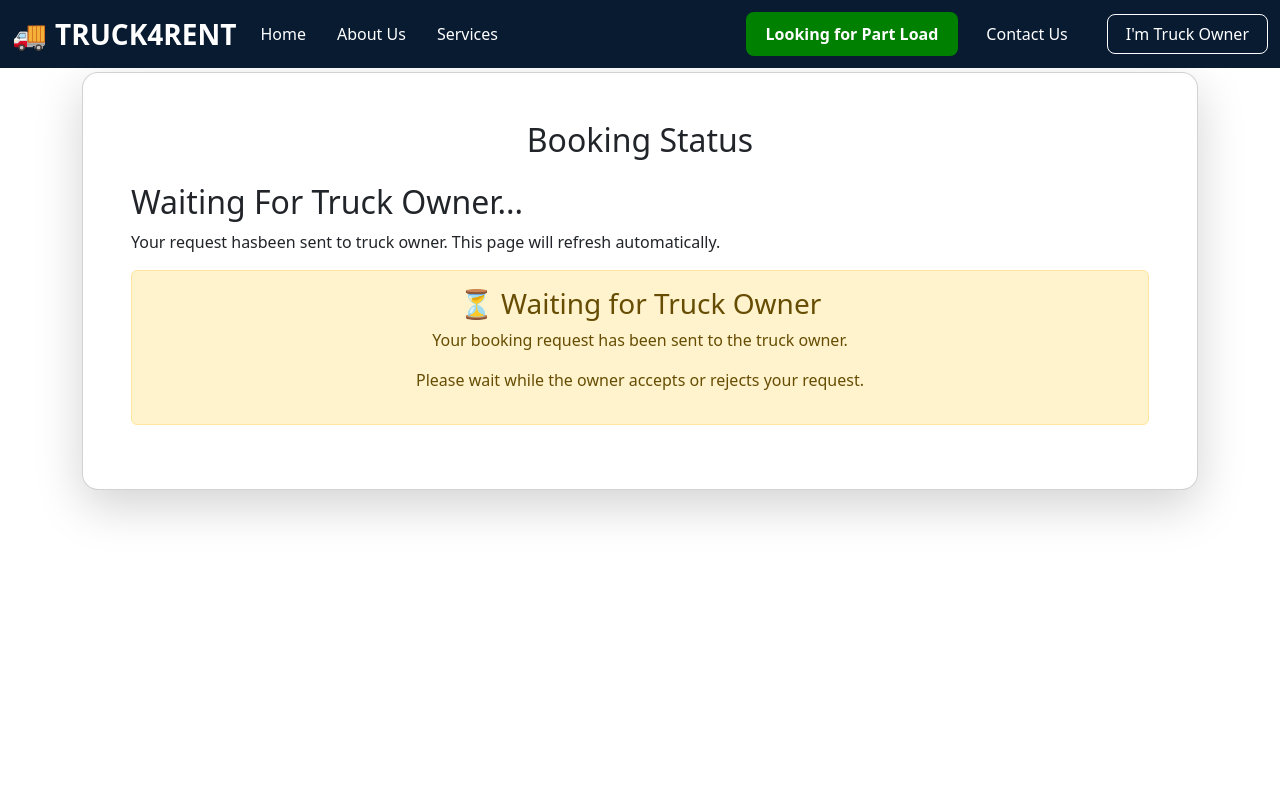
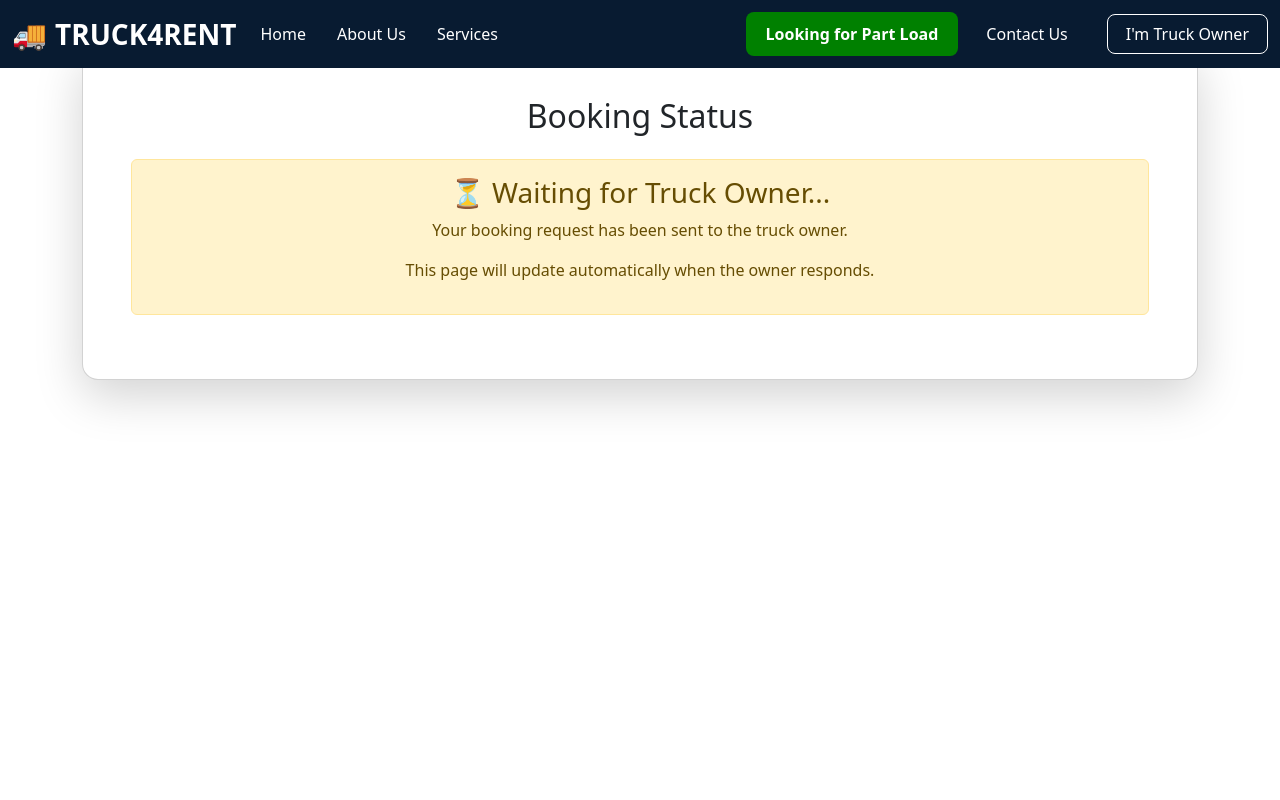
Before and after one commit to ajendra-singh25/Truck4Rent, a Django app: page /booking-status/1/ in a window 1280 px wide. Run offline with Django 5.2, Linux system fonts and the light colour scheme; tables that the repository leaves empty hold one stand-in row (values such as "Sample post").

Commit message:
Complete booking workflow with live status updates

````diff
--- a/home/views.py
+++ b/home/views.py
@@ -7,8 +7,9 @@ from .models import TruckOwner, Booking
 from django.http import JsonResponse
 from twilio.rest import Client
 from django.shortcuts import render
-from django.core.mail import EmailMultiAlternatives
+from django.core.mail import EmailMultiAlternatives, get_connection
 from django.conf import settings
+from django.urls import reverse
 
 
 
@@ -130,191 +131,118 @@ def send_owner_sms(owner, pickup, drop, price):
         print("SMS Error:", e)
 def send_owner_email(owner, booking, distance):
 
-    BASE_URL = "https://nerd-shelter-laundry.ngrok-free.dev"
+    BASE_URL = "https://truck4rent.onrender.com"
 
-    accept_url = f"{BASE_URL}/accept-booking/{booking.id}/"
-    reject_url = f"{BASE_URL}/reject-booking/{booking.id}/"
+    accept_url = BASE_URL + reverse(
+        "accept_booking",
+        args=[booking.id]
+    )
+
+    reject_url = BASE_URL + reverse(
+        "reject_booking",
+        args=[booking.id]
+    )
 
     subject = "🚚 New Truck Booking - Truck4Rent"
 
     html_message = f"""
-    <!DOCTYPE html>
     <html>
 
-    <body style="margin:0;padding:20px;background:#f4f6f9;font-family:Arial,sans-serif;">
+    <body style="font-family:Arial;background:#f4f4f4;padding:20px;">
 
-    <table align="center"
-           cellpadding="0"
-           cellspacing="0"
-           width="650"
-           style="background:#ffffff;
-                  border-radius:12px;
-                  overflow:hidden;
-                  box-shadow:0 5px 20px rgba(0,0,0,.15);">
+    <div style="
+        max-width:700px;
+        margin:auto;
+        background:white;
+        border-radius:10px;
+        padding:30px;
+    ">
 
-        <!-- Header -->
-        <tr>
-            <td style="background:#0d2b4d;
-                       color:white;
-                       text-align:center;
-                       padding:25px;">
+    <h2 style="color:#0d2b4d;">
+    🚚 New Truck Booking
+    </h2>
 
-                <h1 style="margin:0;">
-                    🚚 Truck4Rent
-                </h1>
+    <hr>
 
-                <p style="margin-top:10px;font-size:17px;">
-                    New Truck Booking Request
-                </p>
+    <p><b>Customer:</b> {booking.customer_name}</p>
 
-            </td>
-        </tr>
+    <p><b>Mobile:</b> {booking.customer_mobile}</p>
 
-        <!-- Booking Details -->
-        <tr>
+    <p><b>Pickup:</b> {booking.loading_location}</p>
 
-            <td style="padding:30px;">
+    <p><b>Drop:</b> {booking.unloading_location}</p>
 
-                <h2 style="color:#0d2b4d;">
-                    Booking Details
-                </h2>
+    <p><b>Date:</b> {booking.booking_date}</p>
 
-                <table width="100%" cellpadding="8">
+    <p><b>Distance:</b> {distance:.2f} KM</p>
 
-                    <tr>
-                        <td><b>Customer</b></td>
-                        <td>{booking.customer_name}</td>
-                    </tr>
+    <h2 style="color:green;">
+        ₹ {booking.estimated_price}
+    </h2>
 
-                    <tr>
-                        <td><b>Mobile</b></td>
-                        <td>{booking.customer_mobile}</td>
-                    </tr>
+    <br>
 
-                    <tr>
-                        <td><b>Pickup</b></td>
-                        <td>{booking.loading_location}</td>
-                    </tr>
+    <a href="{accept_url}"
+    style="
+    background:#16a34a;
+    color:white;
+    padding:15px 30px;
+    text-decoration:none;
+    border-radius:8px;
+    font-size:18px;
+    ">
+    ✅ Accept Booking
+    </a>
 
-                    <tr>
-                        <td><b>Drop</b></td>
-                        <td>{booking.unloading_location}</td>
-                    </tr>
+    <br><br>
 
-                    <tr>
-                        <td><b>Booking Date</b></td>
-                        <td>{booking.booking_date}</td>
-                    </tr>
+    <a href="{reject_url}"
+    style="
+    background:#dc2626;
+    color:white;
+    padding:15px 30px;
+    text-decoration:none;
+    border-radius:8px;
+    font-size:18px;
+    ">
+    ❌ Reject Booking
+    </a>
 
-                    <tr>
-                        <td><b>Distance</b></td>
-                        <td>{distance:.2f} KM</td>
-                    </tr>
+    <br><br>
 
-                    <tr>
-                        <td><b>Estimated Price</b></td>
-
-                        <td style="
-                            color:#16a34a;
-                            font-size:22px;
-                            font-weight:bold;">
-
-                            ₹{booking.estimated_price}
-
-                        </td>
-                    </tr>
-
-                </table>
-
-                <br><br>
-
-                <div style="text-align:center;">
-
-                    <p>
-
-                        <a href="{accept_url}"
-                           style="
-                           background:#16a34a;
-                           color:white;
-                           text-decoration:none;
-                           padding:15px 28px;
-                           border-radius:8px;
-                           display:inline-block;
-                           font-size:18px;
-                           font-weight:bold;">
-
-                           ✅ Accept Booking
-
-                        </a>
-
-                    </p>
-
-                    <p>
-
-                        <a href="{reject_url}"
-                           style="
-                           background:#dc2626;
-                           color:white;
-                           text-decoration:none;
-                           padding:15px 28px;
-                           border-radius:8px;
-                           display:inline-block;
-                           font-size:18px;
-                           font-weight:bold;">
-
-                           ❌ Reject Booking
-
-                        </a>
-
-                    </p>
-
-                </div>
-
-            </td>
-
-        </tr>
-
-        <!-- Footer -->
-
-        <tr>
-
-            <td style="
-                background:#f5f5f5;
-                text-align:center;
-                padding:20px;
-                color:#666;
-                font-size:14px;">
-
-                Thank you for being a Truck4Rent Partner.<br>
-                Please respond to this booking as soon as possible.
-
-            </td>
-
-        </tr>
-
-    </table>
+    </div>
 
     </body>
+
     </html>
     """
 
+    connection = get_connection(timeout=10)
+
     email = EmailMultiAlternatives(
         subject=subject,
-        body="You have received a new truck booking.",
+        body="Truck Booking",
         from_email=settings.EMAIL_HOST_USER,
         to=[owner.email],
+        connection=connection
     )
 
     email.attach_alternative(html_message, "text/html")
-    email.send()
 
-    print("✅ EMAIL SENT SUCCESSFULLY")
+    try:
+        email.send()
+
+        print("Email Sent Successfully")
+
+    except Exception as e:
+
+        print("Email Error:", e)
 
 # Create Booking
 def create_booking(request):
 
     if request.method != "POST":
-        return render(request, "booking_failed.html")
+        return redirect("/")
 
     # Customer Details
     name = request.POST.get("customer_name")
@@ -323,25 +251,30 @@ def create_booking(request):
     drop = request.POST.get("drop_location")
     booking_date = request.POST.get("booking_date")
 
-    # Find available truck owner
-    owner = TruckOwner.objects.filter(available=True).first()
+    # Find Available Truck Owner
+    owner = TruckOwner.objects.filter(
+        available=True
+    ).first()
 
     if owner is None:
+
         return render(
             request,
             "booking_failed.html",
             {
-                "message": "Sorry! No truck owner is available right now."
-            },
+                "message": "Sorry! No truck owner is available."
+            }
         )
 
-    # Default values
+    # Default Values
     distance_km = 0
     price = 0
 
     try:
+
         pickup_lat = float(request.POST.get("pickup_lat"))
         pickup_lon = float(request.POST.get("pickup_lon"))
+
         drop_lat = float(request.POST.get("drop_lat"))
         drop_lon = float(request.POST.get("drop_lon"))
 
@@ -352,45 +285,68 @@ def create_booking(request):
             f"?overview=false"
         )
 
-        response = requests.get(url, timeout=10)
+        response = requests.get(
+            url,
+            timeout=10
+        )
+
         response.raise_for_status()
 
         data = response.json()
 
         if data.get("routes"):
-            distance_km = data["routes"][0]["distance"] / 1000
+
+            distance_km = (
+                data["routes"][0]["distance"] / 1000
+            )
+
             price = round(
                 float(owner.rate_per_km) * distance_km,
                 2
             )
 
     except Exception as e:
-        print("Distance calculation error:", e)
 
-    # Create Booking
+        print("Distance Error:", e)
+
+    # Save Booking
     booking = Booking.objects.create(
+
         customer_name=name,
+
         customer_mobile=mobile,
+
         loading_location=pickup,
+
         unloading_location=drop,
+
         booking_date=booking_date,
+
         estimated_price=price,
+
         truck_owner=owner,
-        status="Pending",
+
+        status="Pending"
     )
 
-    # Send owner notification
+    # Send Email (Don't stop booking if email fails)
     try:
+
         send_owner_email(
             owner,
             booking,
-            distance_km,
+            distance_km
         )
+
     except Exception as e:
+
         print("Email Error:", e)
 
-    # Redirect to booking status page
-    return redirect("booking_status", booking.id)
+    # Go to Booking Status Page
+    return redirect(
+        "booking_status",
+        booking.id
+    )
 def booking_status_api(request, booking_id):
     booking = Booking.objects.get(id=booking_id)
     return JsonResponse({
@@ -402,32 +358,65 @@ def booking_status_api(request, booking_id):
 # Owner Accept Booking
 def accept_booking(request, booking_id):
 
-    booking = Booking.objects.get(id=booking_id)
+    try:
+
+        booking = Booking.objects.get(id=booking_id)
+
+    except Booking.DoesNotExist:
+
+        return HttpResponse(
+            "Booking not found.",
+            status=404
+        )
 
     booking.status = "Accepted"
+
     booking.save()
 
+    if booking.truck_owner:
+
+        booking.truck_owner.available = False
+
+        booking.truck_owner.save()
 
     return render(
         request,
         "owner_response.html",
         {
-            "message": "✅ Booking Accepted Successfully"
+            "message": "✅ Booking Accepted Successfully",
+            "booking": booking
         }
     )
 # Owner Reject Booking
 def reject_booking(request, booking_id):
 
-    booking = Booking.objects.get(id=booking_id)
+    try:
+
+        booking = Booking.objects.get(id=booking_id)
+
+    except Booking.DoesNotExist:
+
+        return HttpResponse(
+            "Booking not found.",
+            status=404
+        )
 
     booking.status = "Rejected"
+
     booking.save()
+
+    if booking.truck_owner:
+
+        booking.truck_owner.available = True
+
+        booking.truck_owner.save()
 
     return render(
         request,
         "owner_response.html",
         {
-            "message": "❌ Booking Rejected Successfully"
+            "message": "❌ Booking Rejected Successfully",
+            "booking": booking
         }
     )
 
@@ -520,8 +509,23 @@ def booking_rejected(request, booking_id):
     )
 def check_booking_status(request, booking_id):
 
-    booking = Booking.objects.get(id=booking_id)
+    try:
+        booking = Booking.objects.get(id=booking_id)
 
-    return JsonResponse({
-        "status": booking.status
-    })
+    except Booking.DoesNotExist:
+
+        return JsonResponse(
+            {
+                "status": "Not Found"
+            },
+            status=404
+        )
+
+    return JsonResponse(
+        {
+            "status": booking.status,
+            "price": str(booking.estimated_price),
+            "owner": booking.truck_owner.owner_name if booking.truck_owner else "",
+            "mobile": booking.truck_owner.mobile if booking.truck_owner else ""
+        }
+    )
--- a/templates/booking_status.html
+++ b/templates/booking_status.html
@@ -1,7 +1,8 @@
-```html
 {% extends "base.html" %}
 
-{% block title %}Booking Status{% endblock %}
+{% block title %}
+Booking Status
+{% endblock %}
 
 {% block body %}
 
@@ -13,41 +14,31 @@
             Booking Status
         </h2>
 
+        <div id="bookingContent">
+
             {% if booking.status == "Pending" %}
-        <h2>Waiting For Truck Owner...</h2>
-        <p>
-            Your request hasbeen sent to truck owner.
-            This page will refresh automatically.
-        </p>
 
             <div class="alert alert-warning text-center">
 
-                <h3>⏳ Waiting for Truck Owner</h3>
+                <h3 id="statusText">
+                    ⏳ Waiting for Truck Owner...
+                </h3>
 
                 <p>
                     Your booking request has been sent to the truck owner.
                 </p>
 
                 <p>
-                    Please wait while the owner accepts or rejects your request.
+                    This page will update automatically when the owner responds.
                 </p>
 
             </div>
 
             {% elif booking.status == "Accepted" %}
-        <p><b>Truck Owner:</b> {{ booking.truck_owner.owner_name }}</p>
-
-<p><b>Mobile:</b> {{ booking.truck_owner.mobile }}</p>
-
-<p><b>Arrival Date:</b> {{ booking.booking_date }}</p>
-
-<p><b>Arrival Time:</b> {{ booking.arrival_time }}</p>
-
-<p><b>Price:</b> ₹{{ booking.estimated_price }}</p>
 
             <div class="alert alert-success">
 
-                <h3 class="text-center">
+                <h3 id="statusText" class="text-center">
                     ✅ Booking Confirmed
                 </h3>
 
@@ -112,13 +103,16 @@
 
             <div class="alert alert-danger text-center">
 
-                <h2 style="color:red;">
-❌ Sorry!
-</h2>
+                <h3 id="statusText">
+                    ❌ Booking Rejected
+                </h3>
 
                 <p>
-Truck is not available at the moment.
-Please try again later.
+                    Sorry! The truck owner rejected your booking.
+                </p>
+
+                <p>
+                    Please try again with another booking.
                 </p>
 
             </div>
@@ -128,57 +122,48 @@ Please try again later.
         </div>
 
     </div>
-<script>
-window.onclick=function(e){
 
-    let popup=document.getElementById("popup");
-
-    if(e.target==popup){
-
-        closePopup();
-
-    }
-
-}
-</script>
-<script>
-
-setInterval(function(){
-
-    location.reload();
-
-},3000);
-
-</script>
+</div>
 <script>
 
 const bookingId = "{{ booking.id }}";
 
-setInterval(function(){
+const interval = setInterval(function () {
 
     fetch(`/check-status/${bookingId}/`)
-
     .then(response => response.json())
-
     .then(data => {
 
-    if(data.status === "Accepted"){
+        if (data.status === "Accepted") {
 
             document.getElementById("statusText").innerHTML =
-        "✅ Booking Accepted";
+                "✅ Booking Confirmed";
+
+            clearInterval(interval);
+
+            setTimeout(function () {
+                location.reload();
+            }, 1000);
 
         }
 
-    if(data.status === "Rejected"){
+        else if (data.status === "Rejected") {
 
             document.getElementById("statusText").innerHTML =
                 "❌ Booking Rejected";
 
+            clearInterval(interval);
+
+            setTimeout(function () {
+                location.reload();
+            }, 1000);
+
         }
 
-});
+    })
+    .catch(error => console.log(error));
 
-},2000);
+}, 3000);
 
 </script>
 
````
Lines whose indentation alone changed are shown as unchanged.
